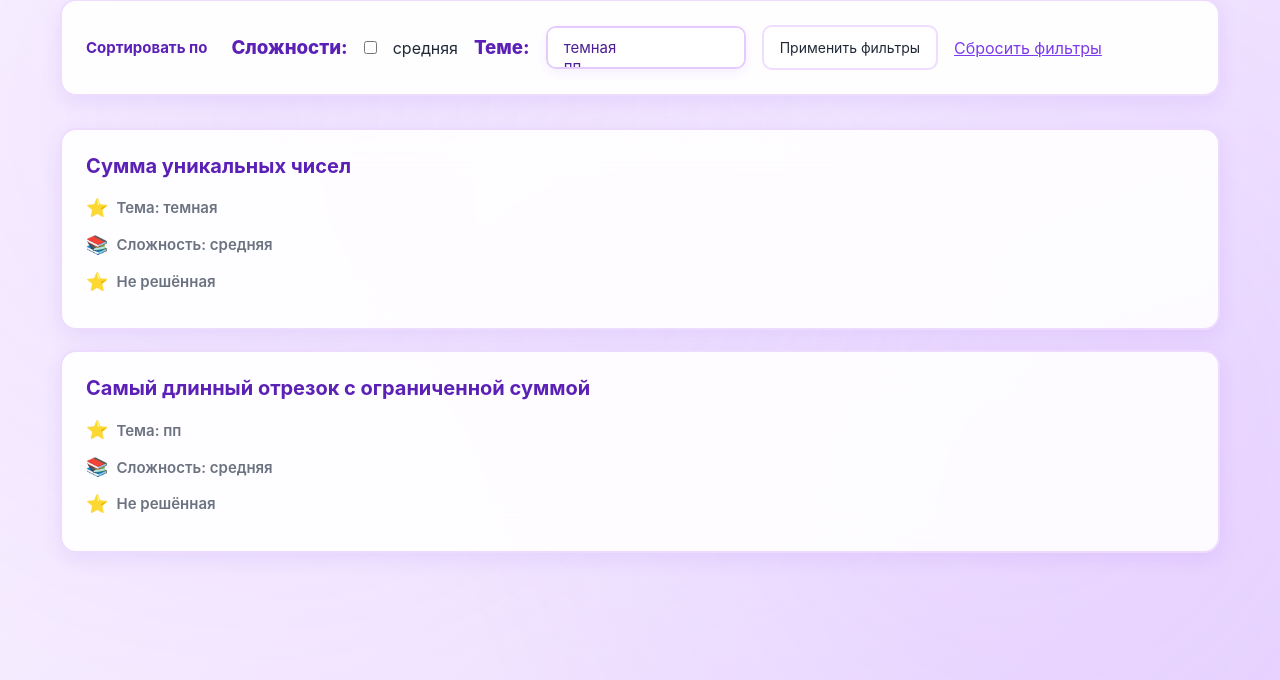
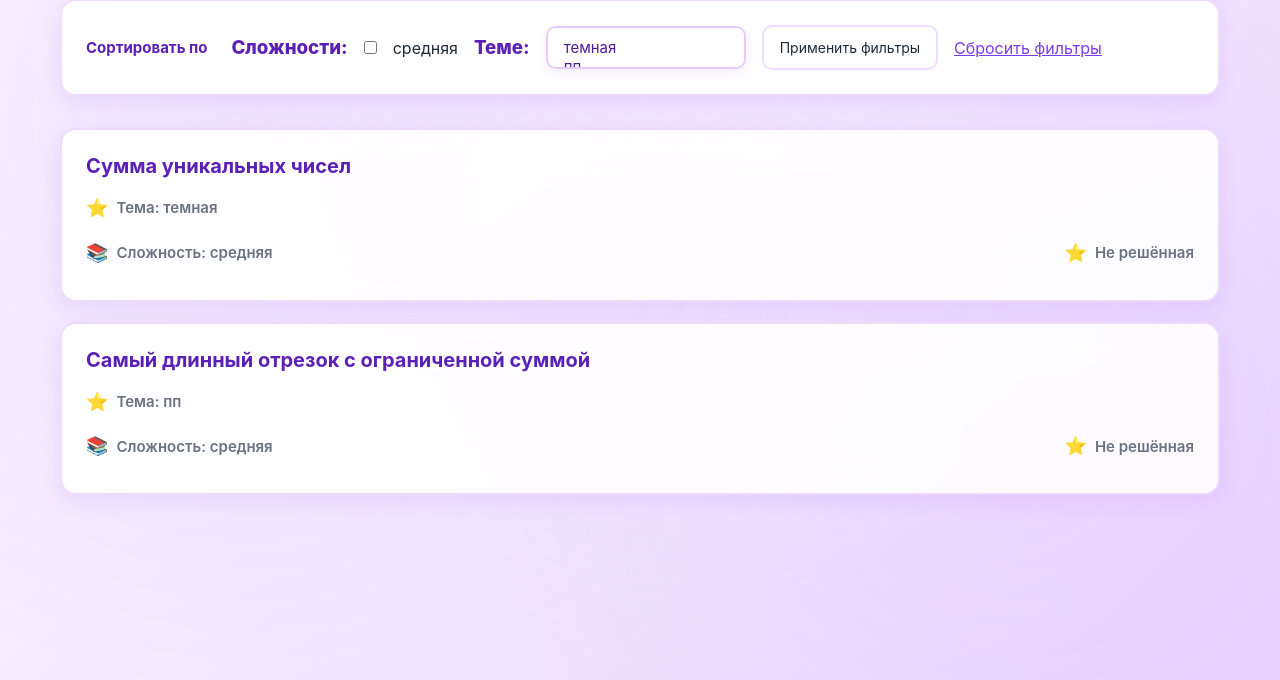
Before and after one commit to bezdarnij/Olympiad_preparing_platform, a Flask app: a page that uses templates/base.html in a window 1280 px wide. Shown: the part 120-800 px from the top of the page. Run offline with Flask 3, Linux system fonts and the light colour scheme; data comes from the database, SQL or seed files in the repository; data that the repository does not hold is empty.

Commit message:
Update tasks.css

```diff
--- a/static/tasks.css
+++ b/static/tasks.css
@@ -167,6 +167,7 @@ select:focus {
     font-size: 18px;
 }
 
+
 .col-md-6 p:last-of-type::before {
     content: '⭐';
     font-size: 18px;
@@ -291,3 +292,8 @@ form {
 .col-md-6 p:contains("Сложная") {
     color: #dc2626;
 }
+
+.solved_task {
+    display: flex;
+    justify-content: space-between;
+}
```
